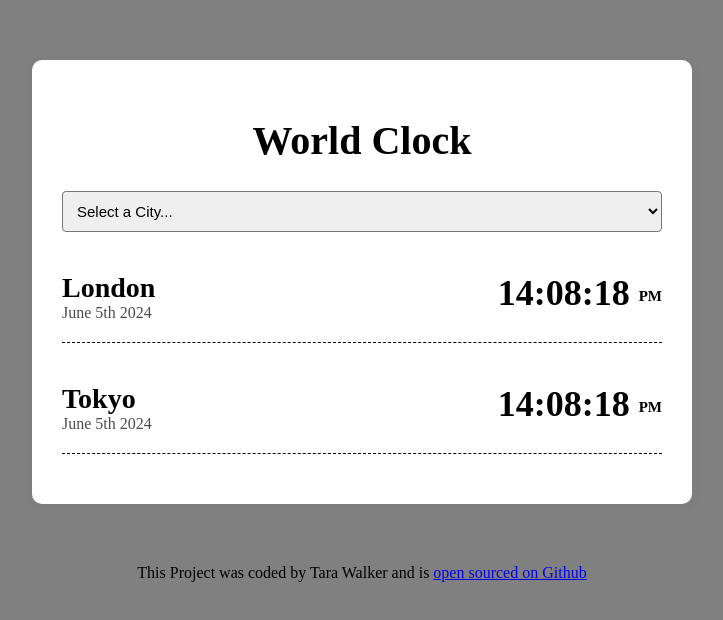
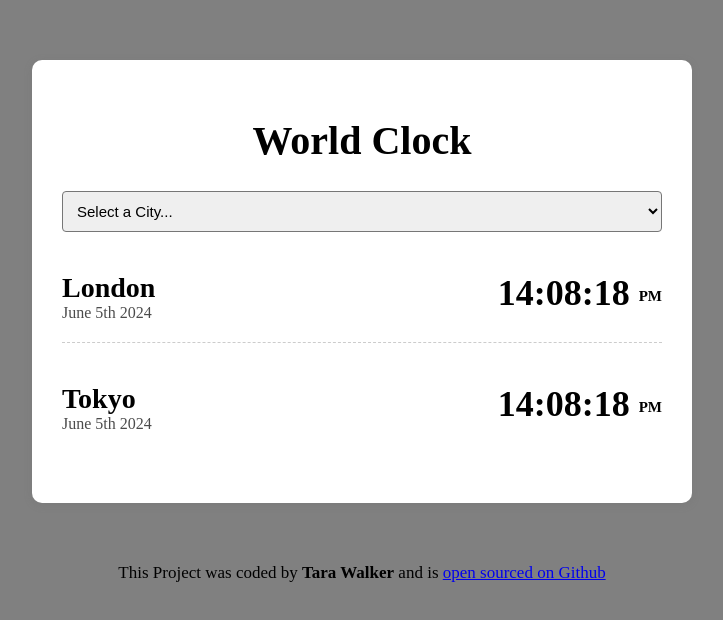
Before and after one commit to TaraWalk/World-Clock, a plain HTML site: page index.html in a window 1280 px wide. Shown: the whole page, without its empty margins (278-1001 px from the left). Drawn offline with Linux system fonts and the light colour scheme.

Commit message:
Changed styling of container

```diff
--- a/CSS/style.css
+++ b/CSS/style.css
@@ -15,7 +15,10 @@ body {
   justify-content: space-between;
   margin: 20px 0;
   padding: 20px 0;
-  border-bottom: 1px dashed;
+  border-bottom: 1px dashed rgba(0, 0, 0, 0.2);
+}
+.city:last-child {
+  border: none;
 }
 h2 {
   margin: 0;
@@ -45,4 +48,5 @@ h1 {
 }
 footer {
   text-align: center;
+  font-size: 17px;
 }
--- a/index.html
+++ b/index.html
@@ -32,7 +32,7 @@
       </div>
     </div>
     <footer>
-      This Project was coded by Tara Walker and is
+      This Project was coded by <strong>Tara Walker</strong> and is
       <a href="https://github.com/TaraWalk/World-Clock" target="blank">
         open sourced on Github</a
       >
```
